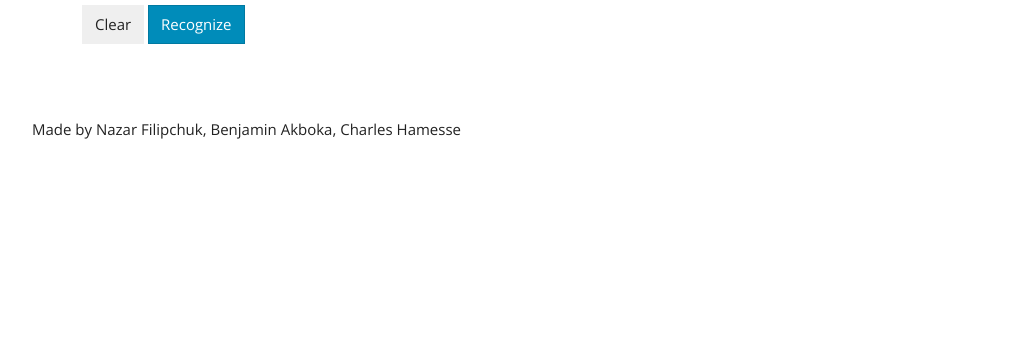
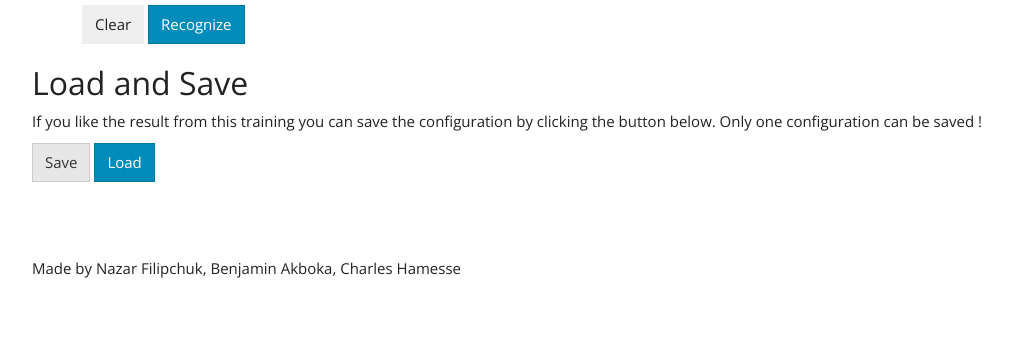
Before and after one commit to charleshamesse/INFOH410-Numbers, a Django app: page / in a window 1280 px wide. Shown: the part 1169-1523 px from the top of the page, without its empty margins (38-1050 px from the left). Before the commit the page ends 1308 px from the top, so only its background shows below. Run offline with Django 3.2, Linux system fonts and the light colour scheme; some libraries are stand-ins or nearby versions.

Commit message:
added save and load feature for a trained neural network

```diff
--- a/Numbers/urls.py
+++ b/Numbers/urls.py
@@ -22,5 +22,7 @@ urlpatterns = [
     #url(r'^$', TemplateView.as_view(template_name="index.html"), name='index')
     url(r'^$', views.index, name='index'),
     url(r'^nn/train$', views.train, name='train'),
-    url(r'^nn/recognize',views.recognize, name='recognize')
+    url(r'^nn/recognize',views.recognize, name='recognize'),
+    url(r'^save',views.saveNet,name='saveNet'),
+    url(r'^load',views.loadNet,name='loadNet')
 ]
--- a/app/static/css/numbers.css
+++ b/app/static/css/numbers.css
@@ -5,3 +5,11 @@
 .loading {
     padding: 100px;
 }
+
+.error {
+    color: red;
+}
+
+.success {
+    color: green;
+}
--- a/app/static/js/Numbers.js
+++ b/app/static/js/Numbers.js
@@ -48,6 +48,30 @@ var app = angular.module('Numbers', ['ngSanitize','chart.js'])
             var ctx = canvas.getContext('2d');
             ctx.clearRect(0, 0, canvas.width, canvas.height);
         }
+
+        $scope.save = function(){
+            $http.get("/save",{})
+            .success(function(response) {
+                $scope.success = true;
+                $scope.error = false;
+            })
+            .error(function(response){
+                $scope.error = true;
+                $scope.success = false;
+            })
+        };
+
+        $scope.load = function(){
+            $http.get("/load",{})
+            .success(function(response) {
+                $scope.error = false;
+                $scope.success = true;
+            })
+            .error(function(response){
+                $scope.error = true;
+                $scope.success = false;
+            })
+        };
 
     })
     .directive("drawing", function () {
--- a/app/views.py
+++ b/app/views.py
@@ -2,6 +2,7 @@ import json
 from scipy import ndimage
 from skimage.measure import block_reduce
 
+import sys
 from django.http import HttpResponse, JsonResponse
 from django.shortcuts import render_to_response
 from django.views.decorators.csrf import csrf_exempt
@@ -9,7 +10,7 @@ import numpy as np
 import network.mnist_loader as mnl
 from network.network2 import Network2
 
-net = Network2([784, 90, 10])
+net = Network2([784, 100, 30, 10])
 
 
 def index(request):
@@ -20,7 +21,7 @@ def train(request):
     print("begin")
     training_data, validation_data, test_data = mnl.load_data_wrapper()
     print("loaded ... starting training")
-    ar,steps = net.SGD(training_data, 5, 10, 3.0, test_data=test_data)
+    ar,steps = net.SGD(training_data, 30, 10, 3.0, test_data=test_data)
     data = {'error':ar,'batch':steps}
     return JsonResponse(data)
 
@@ -47,3 +48,14 @@ def block_mean(ar, fact):
     res = ndimage.mean(ar, labels=regions, index=np.arange(regions.max() + 1))
     res.shape = (sx/fact, sy/fact)
     return res
+
+
+@csrf_exempt
+def saveNet(request):
+    net.save("yolo")
+    return HttpResponse("good")
+
+@csrf_exempt
+def loadNet(request):
+    net.load("yolo")
+    return HttpResponse("good")
--- a/templates/index.html
+++ b/templates/index.html
@@ -56,6 +56,21 @@
         </div>
     </div>
 
+    <div class="row">
+        <div class="col-lg-12">
+            <h2>Load and Save</h2>
+        </div>
+        <div class="col-lg-12">
+            <p>If you like the result from this training you can save the configuration by clicking the button below.
+            Only one configuration can be saved !</p>
+            <button ng-click="save()" class="btn btn-default">Save</button>
+            <button ng-click="load()" class="btn btn-primary">Load</button>
+            <div class="col-lg-12">
+                <p ng-show="success" class="success"> Everything went ok </p>
+                <p ng-show="error" class="error"> Something bad happend </p>
+            </div>
+        </div>
+    </div>
 
     <footer>
         <div class="row">
```
Also changed, not shown: network/network2.py (+27 -2 lines), app/forms.py (added), 2 other files.
